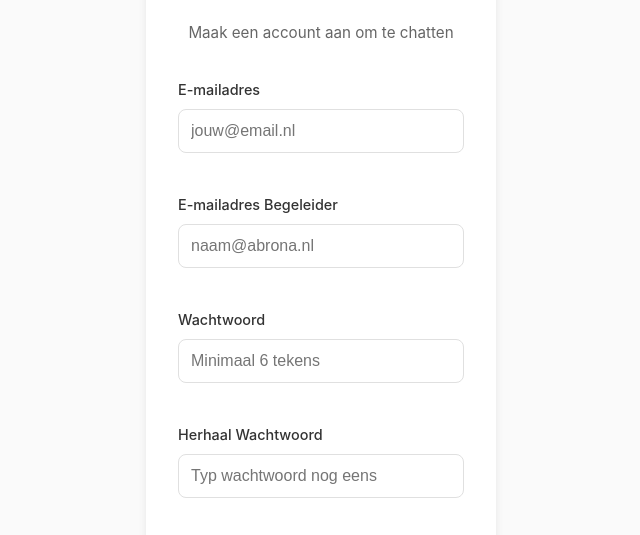
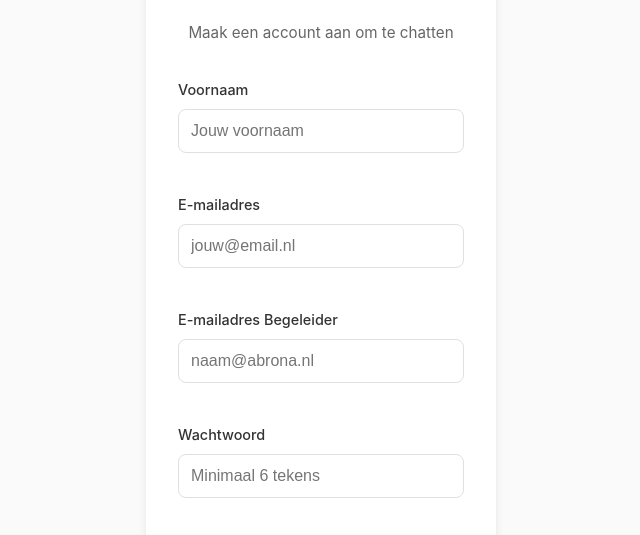
Before and after one commit to milanokitch/Maatje_Chat, a website: page public/register.html in a window 1280 px wide. Shown: the part 257-792 px from the top of the page, without its empty margins (319-959 px from the left). Drawn offline with nearby package versions, Linux system fonts and the light colour scheme.

Commit message:
Update registration to ask for First Name

```diff
--- a/public/register.html
+++ b/public/register.html
@@ -14,6 +14,11 @@
             <p class="auth-subtitle">Maak een account aan om te chatten</p>
 
             <form id="registerForm">
+                <div class="form-group">
+                    <label for="firstName">Voornaam</label>
+                    <input type="text" id="firstName" placeholder="Jouw voornaam" required>
+                </div>
+
                 <div class="form-group">
                     <label for="regEmail">E-mailadres</label>
                     <input type="email" id="regEmail" placeholder="jouw@email.nl" required>
@@ -59,6 +64,7 @@
         document.getElementById('registerForm').addEventListener('submit', async function(e) {
             e.preventDefault();
 
+            const firstName = document.getElementById('firstName').value.trim();
             const email = document.getElementById('regEmail').value.trim();
             const caretakerEmail = document.getElementById('caretakerEmail').value.trim();
             const password = document.getElementById('regPassword').value.trim();
@@ -79,6 +85,7 @@
                     options: {
                         emailRedirectTo: window.location.origin,
                         data: {
+                            full_name: firstName, // We slaan de voornaam op in het full_name veld
                             caretaker_email: caretakerEmail // Hier slaan we de begeleider op
                         }
                     }
```
Also changed, not shown: register.html (+7 -0 lines).
